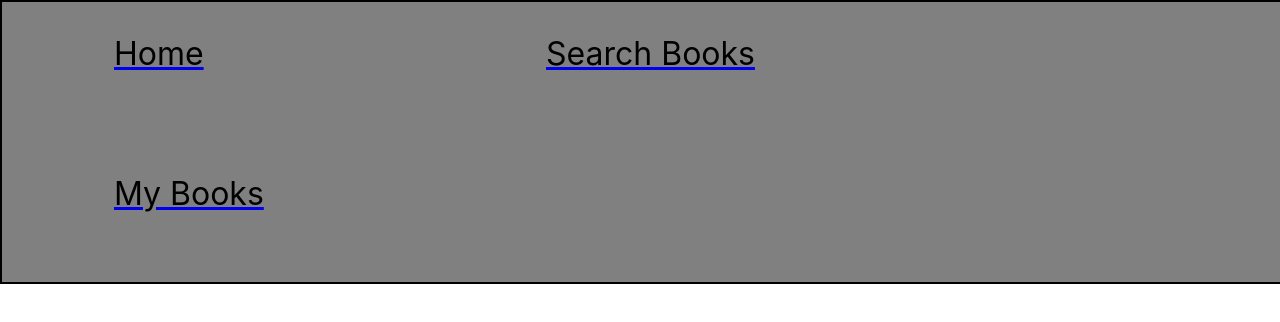
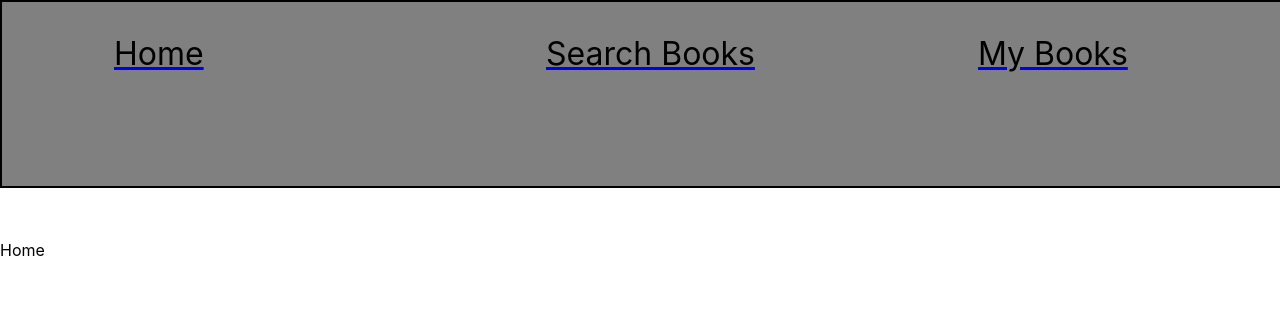
Before and after one commit to nureddyn/book_store, a React (Create React App) app: page / in a window 1280 px wide. Shown: the top 322 px of the page. Built offline with nearby package versions, Linux system fonts and the light colour scheme; the HTML template or start-up script is replaced by a standard one.

Commit message:
Search layout improved

```diff
--- a/src/components/SearchBooks.jsx
+++ b/src/components/SearchBooks.jsx
@@ -51,7 +51,7 @@ export default function SearchBooks() {
               {book.volumeInfo && book.volumeInfo.imageLinks && (
                 <img className="book-image" src={book.volumeInfo.imageLinks.smallThumbnail} />)}
               </li>
-          }) : "no data"}
+          }) : ""}
         </ul>
       </div>
     </div>
--- a/src/index.css
+++ b/src/index.css
@@ -46,9 +46,8 @@ code {
     position: fixed;
     display: flex;
     justify-content:flex-start;
-    flex-wrap: wrap;
     top: 0;
-    height:35%;
+    height:23%;
     background: gray;
     width: 100%;
     border: solid black 2px;
@@ -71,22 +70,28 @@ code {
       display: block;
       z-index: 1;
       position:relative;
-      width: 100%;
+      width: 98%;
+      /* padding-left: 30%; */
+      /* padding-right: 30%; */
       height: 30%;
       top: 15em;
-      border: solid black 2px;
+      /* border: solid black 2px; */
     }
 
     .search-form {
-      border: solid black 2px;
+      display: flex;
+      width: 1300px;
+      /* border: solid black 2px; */
 
-      height: 20%;
+
+      /* height: 5%; */
     }
 
-    .book-list-nav {
+    /* .book-list-nav {
       border: solid black 2px;
-    }
+    } */
     .book-list {
+      list-style: none;
       display: flex;
       align-items: flex-start;
       justify-content: space-between;
@@ -129,7 +134,7 @@ code {
     height:23%;
     background: orangered;
     width: 100%;
-    border: solid black 2px;
+    /* border: solid black 2px; */
   }
 
   /* Header Divs */
@@ -152,16 +157,16 @@ code {
       width: 100em;
       height: 30%;
       top: 15em;
-      border: solid black 2px;
+      /* border: solid black 2px; */
     }
 
-    .search-form {
+    /* .search-form {
       border: solid black 2px;
-    }
+    } */
 
-    .book-list-nav {
+    /* .book-list-nav {
       border: solid black 2px;
-    }
+    } */
     .book-list {
       display: flex;
       align-items: flex-start;
@@ -229,16 +234,16 @@ code {
       width: 100em;
       height: 30%;
       top: 22em;
-      border: solid black 2px;
+      /* border: solid black 2px; */
     }
 
-    .search-form {
+    /* .search-form {
       border: solid black 2px;
-    }
+    } */
 
-    .book-list-nav {
+    /* .book-list-nav {
       border: solid black 2px;
-    }
+    } */
     .book-list {
       display: flex;
       align-items: flex-start;
```
